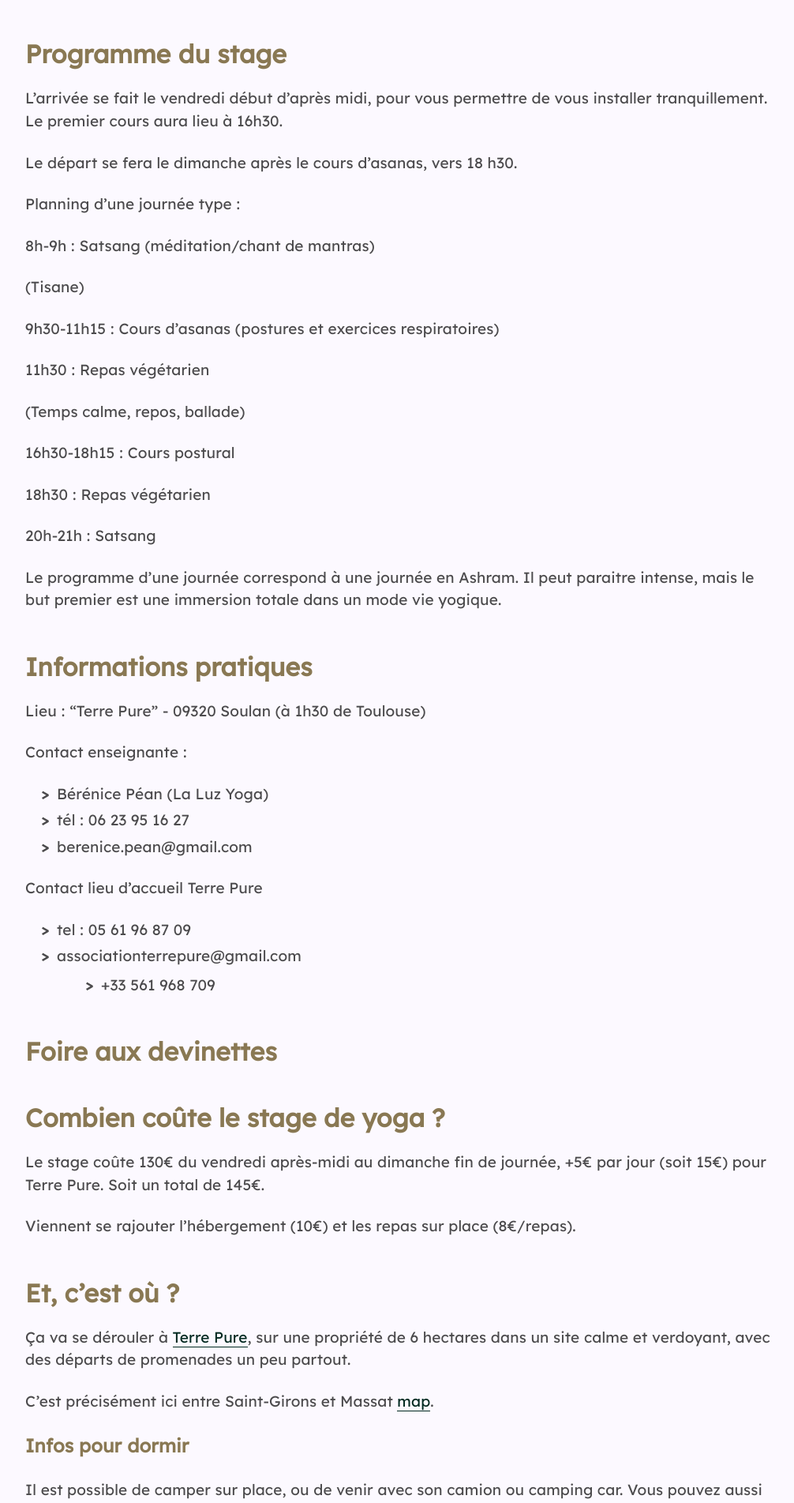
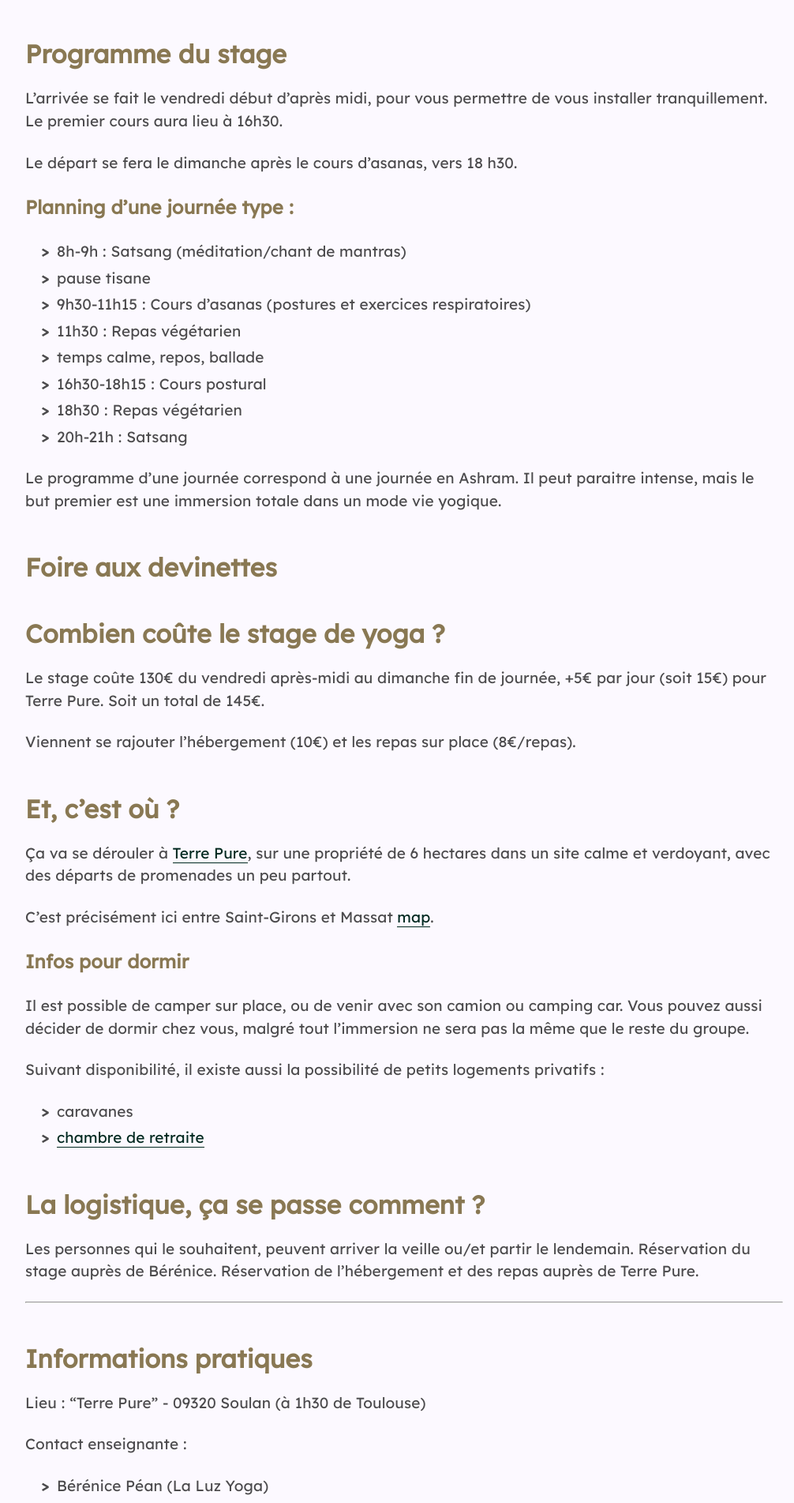
Before and after one commit to pntbr/la-luz, a Jekyll site: the page built from index.md, in a window 1280 px wide. Shown: the part 992-2895 px from the top of the page at 79% size, without its empty margins (128-1134 px from the left). Built offline with Jekyll 4.4.1, drawn with Linux system fonts in a browser that asks for light colours; nearby versions of some CDN libraries; some of the changed text lies outside the part shown.

Commit message:
ajout de texte

```diff
--- a/_config.yml
+++ b/_config.yml
@@ -1,4 +1,4 @@
-title: Organisation festival GongFuCha
+title: Stage de Yoga à Terre Pure animé par Bérénice
 description: >
   Page de présentation des événements de la Luz
 author: pntbr
--- a/_includes/uvp.md
+++ b/_includes/uvp.md
@@ -1,18 +1,3 @@
-<style>
-    button {
-        background-color: #4CAF50; /* Green */
-        border: none;
-        color: white;
-        padding: 15px 32px;
-        text-align: center;
-        text-decoration: none;
-        display: inline-block;
-        font-size: 16px;
-        margin: 0 50%;
-        width: 10em;
-        cursor: pointer;
-    }
-</style>
 
 > "La voie yogique vers le bien-être."
 
@@ -33,36 +18,15 @@ L’arrivée se fait le vendredi début d’après midi, pour vous permettre de
 
 Le départ se fera le dimanche après le cours d’asanas, vers 18 h30.
 
-Planning d'une journée type :
+### Planning d'une journée type :
 
-8h-9h : Satsang (méditation/chant de mantras)
-
-(Tisane)
-
-9h30-11h15 : Cours d'asanas (postures et exercices respiratoires)
-
-11h30 : Repas végétarien
-
-(Temps calme, repos, ballade)
-
-16h30-18h15 : Cours postural
-
-18h30 : Repas végétarien
-
-20h-21h : Satsang
+- 8h-9h : Satsang (méditation/chant de mantras)
+- pause tisane
+- 9h30-11h15 : Cours d'asanas (postures et exercices respiratoires)
+- 11h30 : Repas végétarien
+- temps calme, repos, ballade
+- 16h30-18h15 : Cours postural
+- 18h30 : Repas végétarien
+- 20h-21h : Satsang
 
 Le programme d'une journée correspond à une journée en Ashram. Il peut paraitre intense, mais le but premier est une immersion totale dans un mode vie yogique.
-
-## Informations pratiques
-
-Lieu : "Terre Pure" - 09320 Soulan (à 1h30 de Toulouse)
-
-Contact enseignante :
-- Bérénice Péan (La Luz Yoga)
-- tél : 06 23 95 16 27
-- berenice.pean@gmail.com
-
-Contact lieu d'accueil Terre Pure
-- tel : 05 61 96 87 09
-- associationterrepure@gmail.com
-  - +33 561 968 709
```
Also changed, not shown: _includes/faq.md (+16 -1 lines), index.md (+1 -1 lines), favicon.ico (renamed from assets/favicon.ico).
